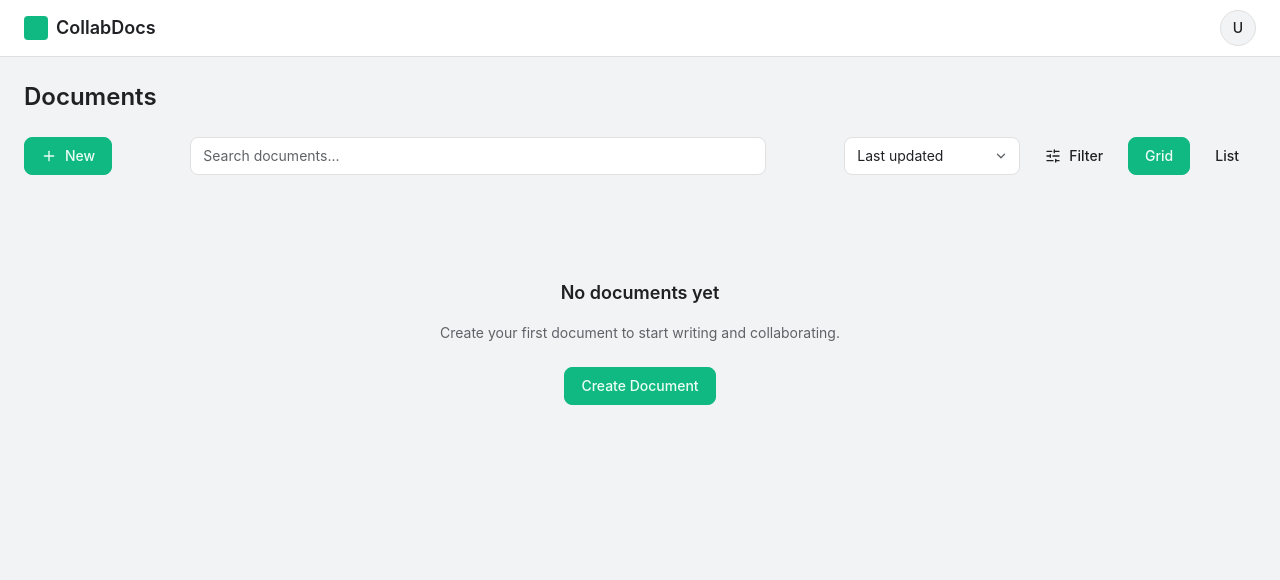
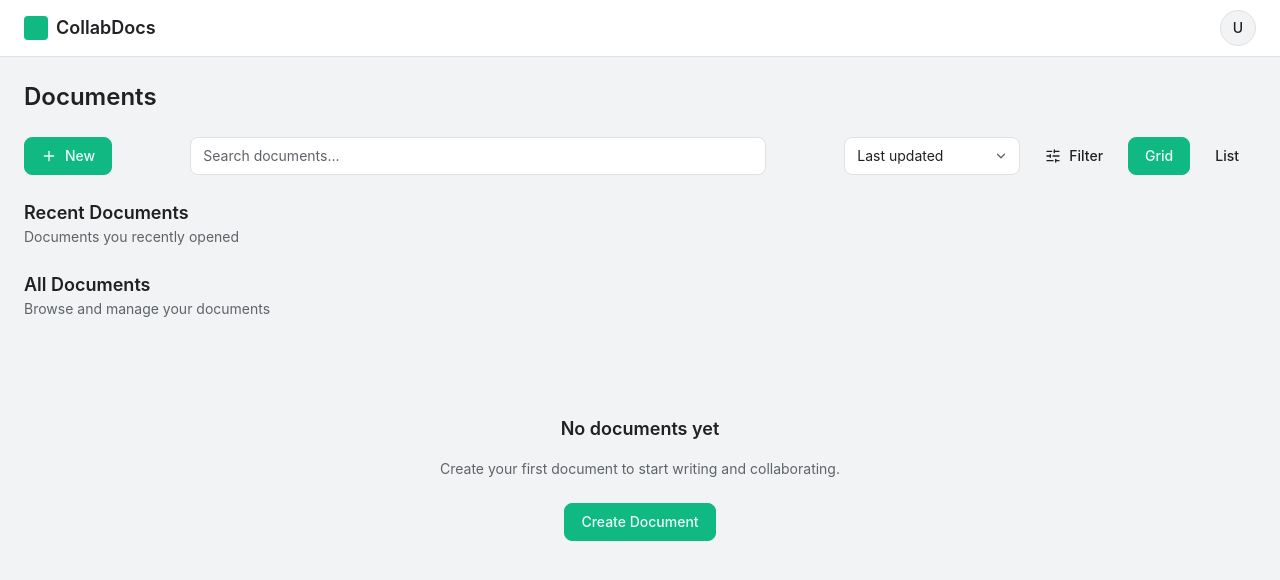
Before and after one commit to c3ngiz/Bachelor-Praxisphase, a React app in the folder frontend/: page /dashboard in a window 1280 px wide. Both pictures are taken after typing "name@example.com", "Sample123" into the empty fields and a click on the button "Sign In". Shown: the top 580 px of the page. Built offline with nearby package versions, Linux system fonts and the light colour scheme; the HTML template or start-up script is replaced by a standard one.

Commit message:
feat: add Section and SectionHeader component

```diff
--- a/frontend/src/features/dashboard/components/DocumentsGrid/DocumentsGrid.tsx
+++ b/frontend/src/features/dashboard/components/DocumentsGrid/DocumentsGrid.tsx
@@ -23,8 +23,6 @@ export default function DocumentsGrid({
         grid
         grid-cols-1
         gap-5
-        px-6
-        py-6
         sm:grid-cols-2
         md:grid-cols-3
         lg:grid-cols-4
--- a/frontend/src/features/dashboard/components/DocumentsTable/DocumentsTable.tsx
+++ b/frontend/src/features/dashboard/components/DocumentsTable/DocumentsTable.tsx
@@ -16,7 +16,7 @@ export default function DocumentsTable({
     onDelete,
 }: Props) {
     return (
-        <div className="px-6 py-6">
+        <div className="">
             <div className="overflow-hidden rounded-xl border border-(--border) bg-(--bg-elevated)">
                 <table className="w-full text-sm">
                     <thead className="border-b border-(--border) text-left text-(--fg-muted)">
--- a/frontend/src/features/dashboard/components/RecentDocuments/RecentDocuments.tsx
+++ b/frontend/src/features/dashboard/components/RecentDocuments/RecentDocuments.tsx
@@ -14,19 +14,13 @@ export default function RecentDocuments({ onOpenDocument }: Props) {
     }
 
     return (
-        <section className="px-6 pt-6">
-            <div className="mb-3 flex items-center justify-between">
-                <h2 className="text-sm font-semibold text-(--fg-muted)">
-                    Recent Documents
-                </h2>
-            </div>
-
+        <div>
             <div className="flex flex-wrap gap-3">
                 {recentDocuments.map((doc) => (
                     <Button
                         key={doc.id}
                         variant="secondary"
-                        className="max-w-[220px] truncate"
+                        className="max-w-55 truncate"
                         onClick={() => onOpenDocument?.(doc.id)}
                     >
                         {doc.title}
@@ -35,6 +29,6 @@ export default function RecentDocuments({ onOpenDocument }: Props) {
             </div>
 
             <Divider className="mt-6" />
-        </section>
+        </div>
     );
 }
--- a/frontend/src/features/dashboard/pages/DashboardPage.tsx
+++ b/frontend/src/features/dashboard/pages/DashboardPage.tsx
@@ -1,7 +1,9 @@
-import { useMemo, useState } from "react";
+import { useState, useMemo } from "react";
 import { useNavigate } from "react-router-dom";
 
 import PageContainer from "@/shared/components/layout/PageContainer";
+import Section from "@/shared/components/layout/Section";
+import SectionHeader from "@/shared/components/layout/SectionHeader";
 
 import DocumentsContainer from "../components/DocumentsContainer";
 import DocumentsEmptyState from "../components/DocumentsEmptyState";
@@ -120,9 +122,26 @@ export default function DashboardPage() {
     return (
         <>
             <PageContainer title="Documents">
+
+                {/* Toolbar */}
                 <DashboardToolbar onCreate={handleOpenCreateModal} />
 
+                {/* Recent Section */}
+                <Section>
+                    <SectionHeader
+                        title="Recent Documents"
+                        description="Documents you recently opened"
+                    />
+
                     <RecentDocuments onOpenDocument={handleOpenDocument} />
+                </Section>
+
+                {/* All Documents Section */}
+                <Section>
+                    <SectionHeader
+                        title="All Documents"
+                        description="Browse and manage your documents"
+                    />
 
                     {isEmpty ? (
                         <DocumentsEmptyState onCreateDocument={handleOpenCreateModal} />
@@ -136,6 +155,8 @@ export default function DashboardPage() {
                             onCreate={handleOpenCreateModal}
                         />
                     )}
+                </Section>
+
             </PageContainer>
 
             {selectedCount > 0 && (
--- /dev/null
+++ b/frontend/src/shared/components/layout/Section.tsx
@@ -0,0 +1,19 @@
+import type { ReactNode } from "react";
+
+type Props = {
+  children: ReactNode;
+  className?: string;
+};
+
+export default function Section({ children, className = "" }: Props) {
+  return (
+    <section
+      className={[
+        "flex flex-col gap-4",
+        className,
+      ].join(" ")}
+    >
+      {children}
+    </section>
+  );
+}
--- /dev/null
+++ b/frontend/src/shared/components/layout/SectionHeader.tsx
@@ -0,0 +1,38 @@
+import type { ReactNode } from "react";
+
+type Props = {
+  title: string;
+  description?: string;
+  actions?: ReactNode;
+};
+
+export default function SectionHeader({
+  title,
+  description,
+  actions,
+}: Props) {
+  return (
+    <div className="flex items-center justify-between gap-4">
+
+      {/* LEFT */}
+      <div className="flex flex-col">
+        <h2 className="text-lg font-semibold text-(--fg)">
+          {title}
+        </h2>
+
+        {description && (
+          <p className="text-sm text-(--fg-muted)">
+            {description}
+          </p>
+        )}
+      </div>
+
+      {/* RIGHT */}
+      {actions && (
+        <div className="flex items-center gap-2">
+          {actions}
+        </div>
+      )}
+    </div>
+  );
+}
```
Lines whose indentation alone changed are shown as unchanged.
